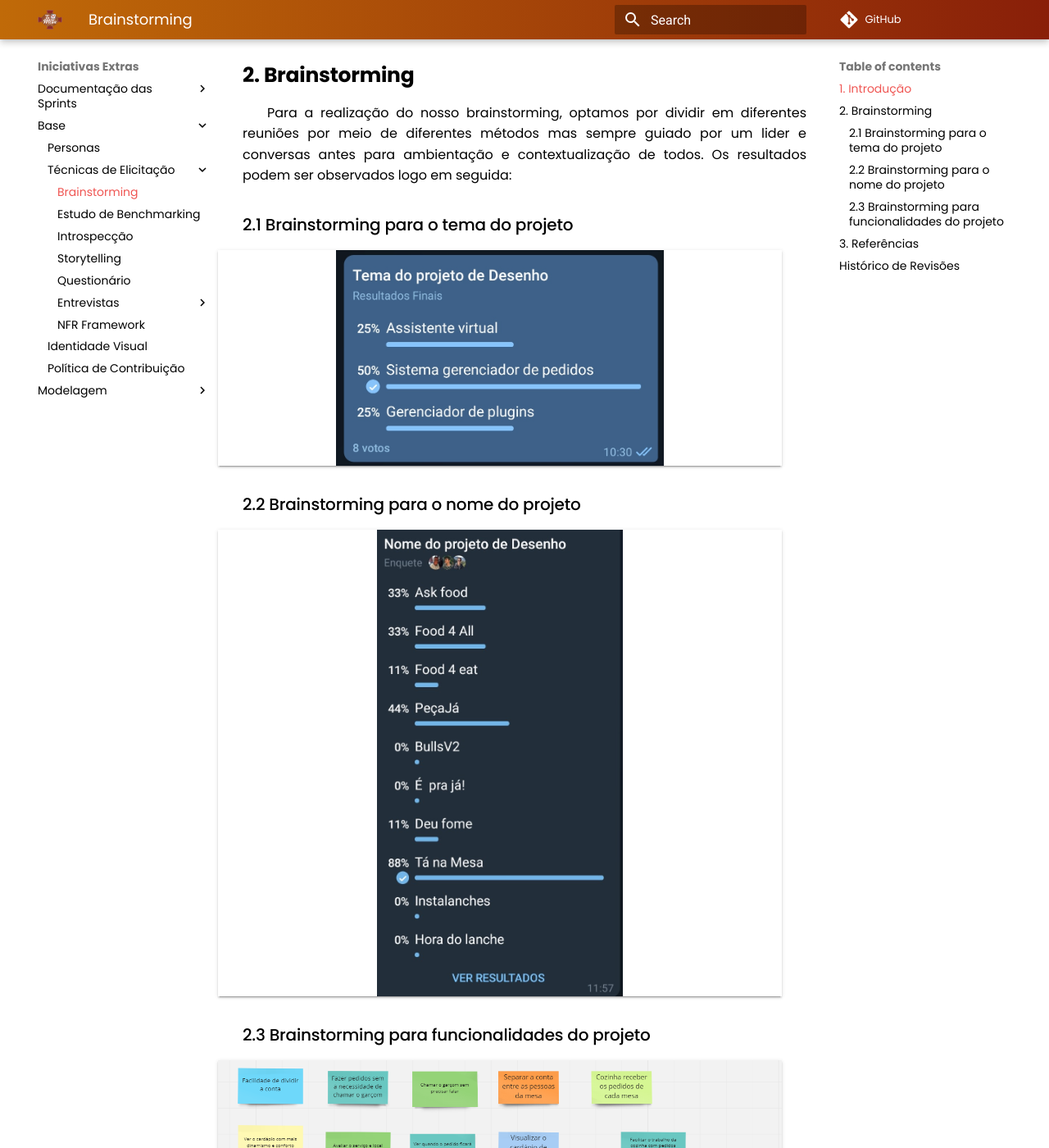
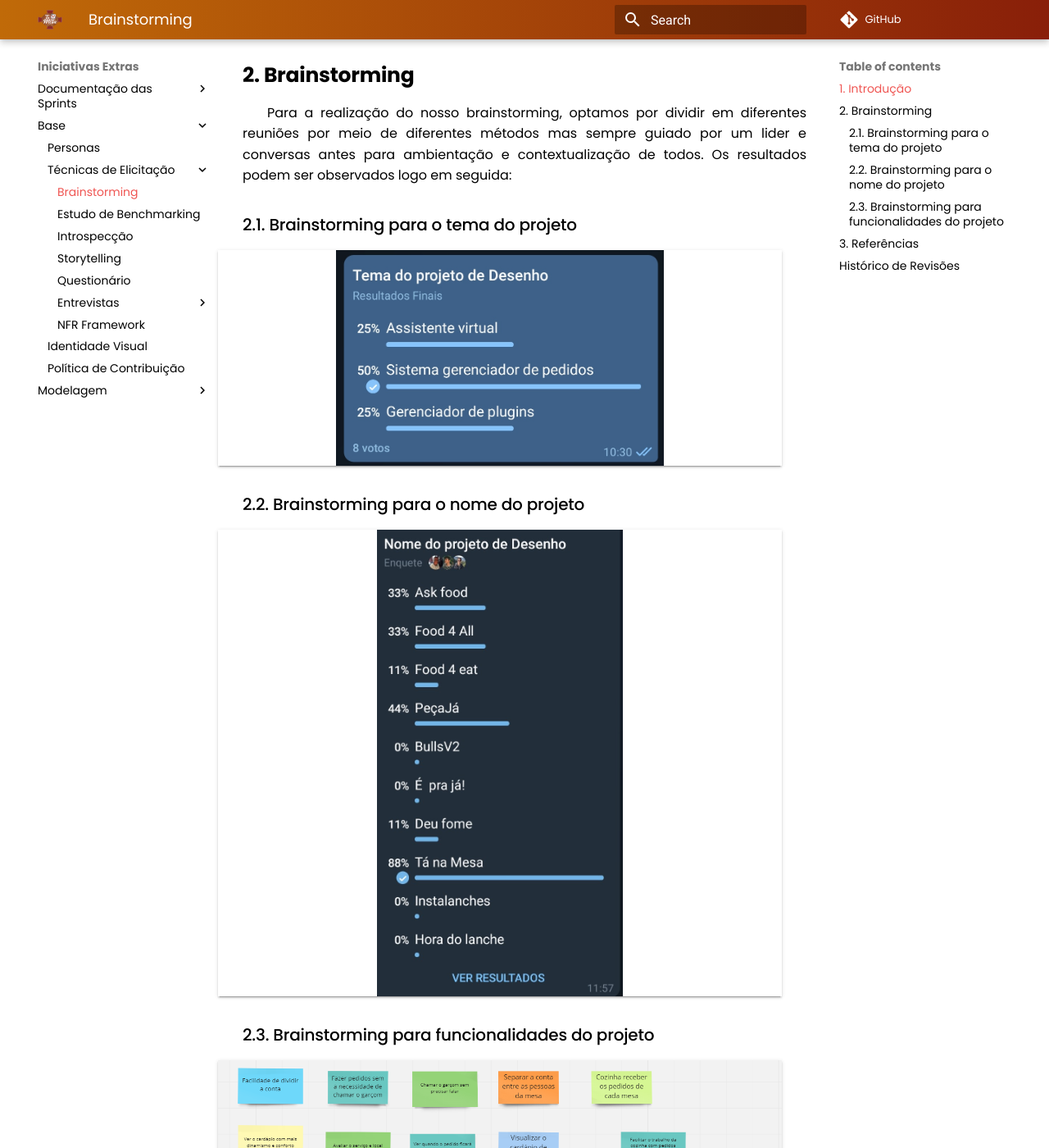
Before and after one commit to UnBArqDsw2021-1/2021.1_G02_TaNaMesa_docs, an MkDocs documentation site: the page built from docs/5-Extra/Base/Tecnicas-Elicitacao/Brainstorming.md, in a window 1280 px wide and 1400 px high, scrolled down 373 px. Shown: the whole window at 82% size. Built offline with MkDocs 1.6.1 and Material for MkDocs 9.7.7, drawn with Linux system fonts in a browser that asks for light colours; comment, search, counter and statistics services are not loaded; some of the changed text lies outside the part shown.

Commit message:
(#79)Padronizando os topicos

```diff
--- a/docs/5-Extra/Base/Tecnicas-Elicitacao/Brainstorming.md
+++ b/docs/5-Extra/Base/Tecnicas-Elicitacao/Brainstorming.md
@@ -8,15 +8,15 @@
 
 Para a realização do nosso brainstorming, optamos por dividir em diferentes reuniões por meio de diferentes métodos mas sempre guiado por um lider e conversas antes para ambientação e contextualização de todos. Os resultados podem ser observados logo em seguida:
 
-### 2.1 Brainstorming para o tema do projeto
+### 2.1. Brainstorming para o tema do projeto
 
 <img src="../../../../assets/img/seminario1/brainstorming/brain-tema.jpg" alt="brain-tema" width="400"/>
 
-### 2.2 Brainstorming para o nome do projeto
+### 2.2. Brainstorming para o nome do projeto
 
 <img src="../../../../assets/img/seminario1/brainstorming/brain-nome-projeto.jpg" alt="brain-nome-projeto" width="300"/>
 
-### 2.3 Brainstorming para funcionalidades do projeto
+### 2.3. Brainstorming para funcionalidades do projeto
 
 [![brain-funcionalidades](../../../assets/img/seminario1/brainstorming/brain-funcionalidades.png)](../../../assets/img/seminario1/brainstorming/brain-funcionalidades.png)
 
```
Also changed, not shown: other parts of docs/5-Extra/Base/Tecnicas-Elicitacao/Brainstorming.md (+1 -0 lines).
